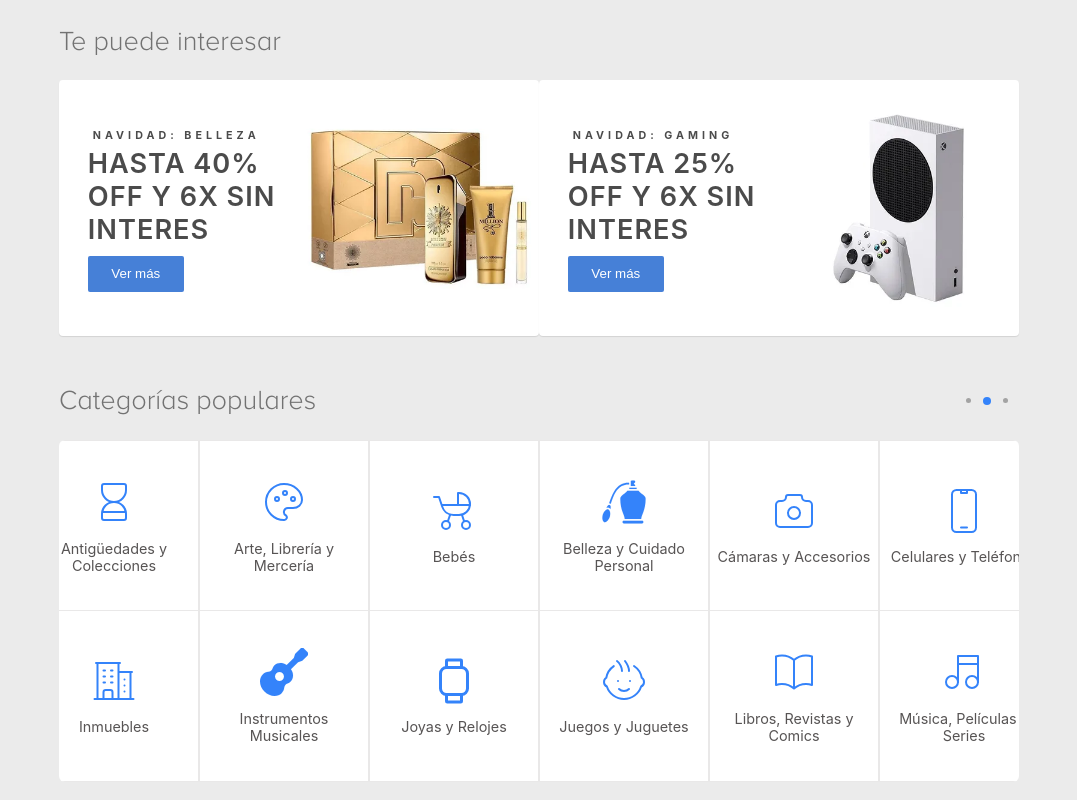
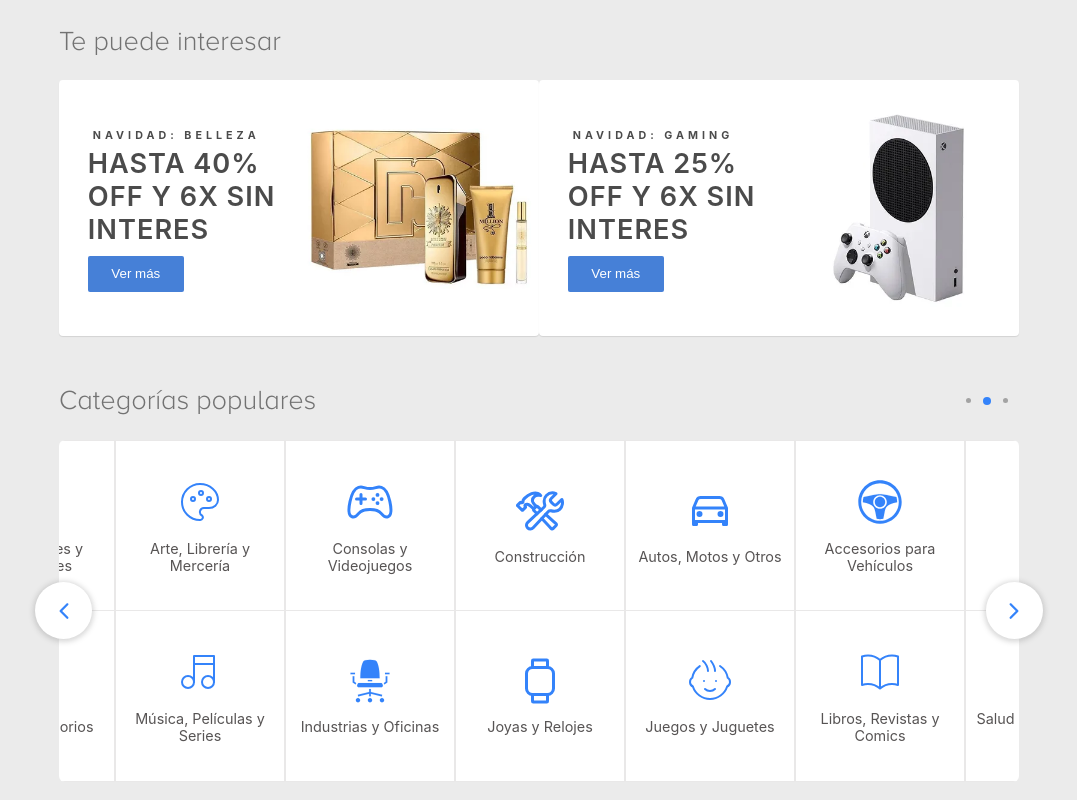
Before and after one commit to mschmidt17/Clon-Mercado-Libre, a React (Create React App) app: page / in a window 1280 px wide. Both pictures are taken after a click on the button 1089 px from the left and 2683 px from the top of the page. Shown: the part 2283-3083 px from the top of the page, without its empty margins (101-1178 px from the left). Built offline with nearby package versions, Linux system fonts and the light colour scheme; no server answers; a web font is replaced by a local one.

Commit message:
Categories terminado

```diff
--- a/src/components/CSS/categories.css
+++ b/src/components/CSS/categories.css
@@ -45,6 +45,46 @@
     width: 0.5rem;
 }
 
+.category-bottom{
+    display: flex;
+    width: 100%;
+    align-items: center;
+    justify-content: center;
+}
+
+.category-btn-arrow-right, .category-btn-arrow-left{
+    padding: 1.3%;
+    border: none;
+    box-shadow: 0px 1px 5px 2px rgba(128, 128, 128, 0.301);
+    background-color: white;
+    border-radius: 100px;
+    color: #3483FA;
+    font-size: 1.5rem;
+    cursor: pointer;
+    display: flex;
+    align-items: center;
+    justify-content: center;
+}
+
+.category-btn-arrow-right{
+    position: relative;
+    left: -2.6%;
+}
+
+.category-btn-arrow-left{
+    position: relative;
+    right: -2.6%;
+    z-index: 90;
+}
+
+.noShow{
+    visibility: hidden;
+}
+
+.category-btn-arrow-right{
+
+}
+
 .categories{
     display: grid;
     grid-template-columns: 170px 170px 170px 170px 170px 170px 170px 170px 170px 170px 170px 170px 170px 170px 170px 170px;
@@ -62,6 +102,8 @@
 
 .middle{
     justify-content: center;
+    grid-template-columns: 2px 170px 170px 170px 170px 170px 170px 170px 170px 170px 170px 170px 170px 170px 170px 170px;
+
 }
 
 .end{
--- a/src/components/Categories.js
+++ b/src/components/Categories.js
@@ -1,12 +1,28 @@
 import React, { useState } from 'react';
 import {useSelector} from "react-redux";
 import "./CSS/categories.css";
+import {IoIosArrowForward, IoIosArrowBack} from "react-icons/io"
 
 
 function Categories() {
     const [slide, setSlide] = useState("start")
     const listCategories = useSelector((state) => state.categories)
 
+    const handleClickNext = () => {
+        if (slide === 'start') {
+            setSlide('middle')
+        } else if (slide === 'middle') {
+            setSlide('end')
+        }
+    }
+
+    const handleClickPrev = () => {
+        if (slide === 'end') {
+            setSlide('middle')
+        } else if (slide === 'middle') {
+            setSlide('start')
+        }
+    }
 
     return (
         <div className='container-categories'>
@@ -18,6 +34,9 @@
                     <button onClick={() => setSlide('end')} className={`category-btn ${slide === 'end' ? "active" : ""}`}></button>
                 </div>
             </div>
+
+            <div className='category-bottom'>
+                <button onClick={handleClickPrev} className={`category-btn-arrow-left ${slide === 'start' ? "noShow" : ""}`}><IoIosArrowBack/></button>
 
                 <div className={`categories ${slide}`}>
                     {listCategories?.map(category => {
@@ -31,6 +50,9 @@
                     })}
                 </div>
 
+                <button onClick={handleClickNext} className={`category-btn-arrow-right ${slide === 'end' ? "noShow" : ""}`}><IoIosArrowForward/></button>
+            </div>
+
 
         </div>
     );
--- a/src/redux/initialState.js
+++ b/src/redux/initialState.js
@@ -23,30 +23,30 @@
 const initialState = {
     offers: [],
     categories: [
-        {
-            "id": "MLA1743",
-            "name": "Autos, Motos y Otros",
-            "icon": <IoCarOutline className="category-icon"/>
-        },
-        {
-            "id": "MLA5725",
-            "name": "Accesorios para Vehículos",
-            "icon": <GiSteeringWheel className="category-icon"/>
-          },
-          {
-            "id": "MLA1512",
-            "name": "Agro",
-            "icon": <TbTractor className="category-icon"/>
-          },
-          {
-            "id": "MLA1403",
-            "name": "Alimentos y Bebidas",
-            "icon": <IoFastFoodOutline className="category-icon"/>
-          },
           {
             "id": "MLA1071",
             "name": "Animales y Mascotas",
             "icon": <TbBone className="category-icon"/>
+          },
+          {
+            "id": "MLA1051",
+            "name": "Celulares y Teléfonos",
+            "icon": <HiOutlineDevicePhoneMobile className="category-icon"/>
+          },
+          {
+            "id": "MLA1648",
+            "name": "Computación",
+            "icon": <FiMonitor className="category-icon"/>
+          },
+          {
+            "id": "MLA1384",
+            "name": "Bebés",
+            "icon": <TbBabyCarriage className="category-icon"/>
+          },
+          {
+            "id": "MLA1039",
+            "name": "Cámaras y Accesorios",
+            "icon": <TbCamera className="category-icon"/>
           },
           {
             "id": "MLA1367",
@@ -59,31 +59,6 @@
             "icon": <TbPalette className="category-icon"/>
           },
           {
-            "id": "MLA1384",
-            "name": "Bebés",
-            "icon": <TbBabyCarriage className="category-icon"/>
-          },
-          {
-            "id": "MLA1246",
-            "name": "Belleza y Cuidado Personal",
-            "icon": <GiDelicatePerfume className="category-icon"/>
-          },
-          {
-            "id": "MLA1039",
-            "name": "Cámaras y Accesorios",
-            "icon": <TbCamera className="category-icon"/>
-          },
-          {
-            "id": "MLA1051",
-            "name": "Celulares y Teléfonos",
-            "icon": <HiOutlineDevicePhoneMobile className="category-icon"/>
-          },
-          {
-            "id": "MLA1648",
-            "name": "Computación",
-            "icon": <FiMonitor className="category-icon"/>
-          },
-          {
             "id": "MLA1144",
             "name": "Consolas y Videojuegos",
             "icon": <IoGameControllerOutline className="category-icon"/>
@@ -92,6 +67,36 @@
             "id": "MLA1500",
             "name": "Construcción",
             "icon": <IoConstructOutline className="category-icon"/>
+          },
+          {
+            "id": "MLA1743",
+            "name": "Autos, Motos y Otros",
+            "icon": <IoCarOutline className="category-icon"/>
+          },
+          {
+            "id": "MLA5725",
+            "name": "Accesorios para Vehículos",
+            "icon": <GiSteeringWheel className="category-icon"/>
+          },
+          {
+            "id": "MLA1512",
+            "name": "Agro",
+            "icon": <TbTractor className="category-icon"/>
+          },
+          {
+            "id": "MLA1182",
+            "name": "Instrumentos Musicales",
+            "icon": <FaGuitar className="category-icon"/>
+          },
+          {
+            "id": "MLA1246",
+            "name": "Belleza y Cuidado Personal",
+            "icon": <GiDelicatePerfume className="category-icon"/>
+          },
+          {
+            "id": "MLA407134",
+            "name": "Herramientas",
+            "icon": <AiOutlineTool className="category-icon"/>
           },
           {
             "id": "MLA1276",
@@ -114,19 +119,9 @@
             "icon": <HiOutlineTicket className="category-icon"/>
           },
           {
-            "id": "MLA407134",
-            "name": "Herramientas",
-            "icon": <AiOutlineTool className="category-icon"/>
-          },
-          {
             "id": "MLA1574",
             "name": "Hogar, Muebles y Jardín",
             "icon": <TbArmchair className="category-icon"/>
-          },
-          {
-            "id": "MLA1499",
-            "name": "Industrias y Oficinas",
-            "icon": <GiOfficeChair className="category-icon"/>
           },
           {
             "id": "MLA1459",
@@ -134,9 +129,19 @@
             "icon": <HiOutlineBuildingOffice2 className="category-icon"/>
           },
           {
-            "id": "MLA1182",
-            "name": "Instrumentos Musicales",
-            "icon": <FaGuitar className="category-icon"/>
+            "id": "MLA1430",
+            "name": "Ropa y Accesorios",
+            "icon": <TbShirt className="category-icon"/>
+          },
+          {
+            "id": "MLA1168",
+            "name": "Música, Películas y Series",
+            "icon": <TbMusic className="category-icon"/>
+          },
+          {
+            "id": "MLA1499",
+            "name": "Industrias y Oficinas",
+            "icon": <GiOfficeChair className="category-icon"/>
           },
           {
             "id": "MLA3937",
@@ -154,16 +159,6 @@
             "icon": <HiOutlineBookOpen className="category-icon"/>
           },
           {
-            "id": "MLA1168",
-            "name": "Música, Películas y Series",
-            "icon": <TbMusic className="category-icon"/>
-          },
-          {
-            "id": "MLA1430",
-            "name": "Ropa y Accesorios",
-            "icon": <TbShirt className="category-icon"/>
-          },
-          {
             "id": "MLA409431",
             "name": "Salud y Equipamiento Médico",
             "icon": <HiOutlinePlusCircle className="category-icon"/>
@@ -179,10 +174,15 @@
             "icon": <IoBalloonOutline className="category-icon"/>
           },
           {
+            "id": "MLA1403",
+            "name": "Alimentos y Bebidas",
+            "icon": <IoFastFoodOutline className="category-icon"/>
+          },
+          {
             "id": "MLA1953",
             "name": "Otras categorías",
             "icon": <HiOutlineSquares2X2 className="category-icon"/>
-          }
+          },
     ],
     searchProduct: [],
     productDetail: {},
```
Lines whose indentation alone changed are shown as unchanged.
